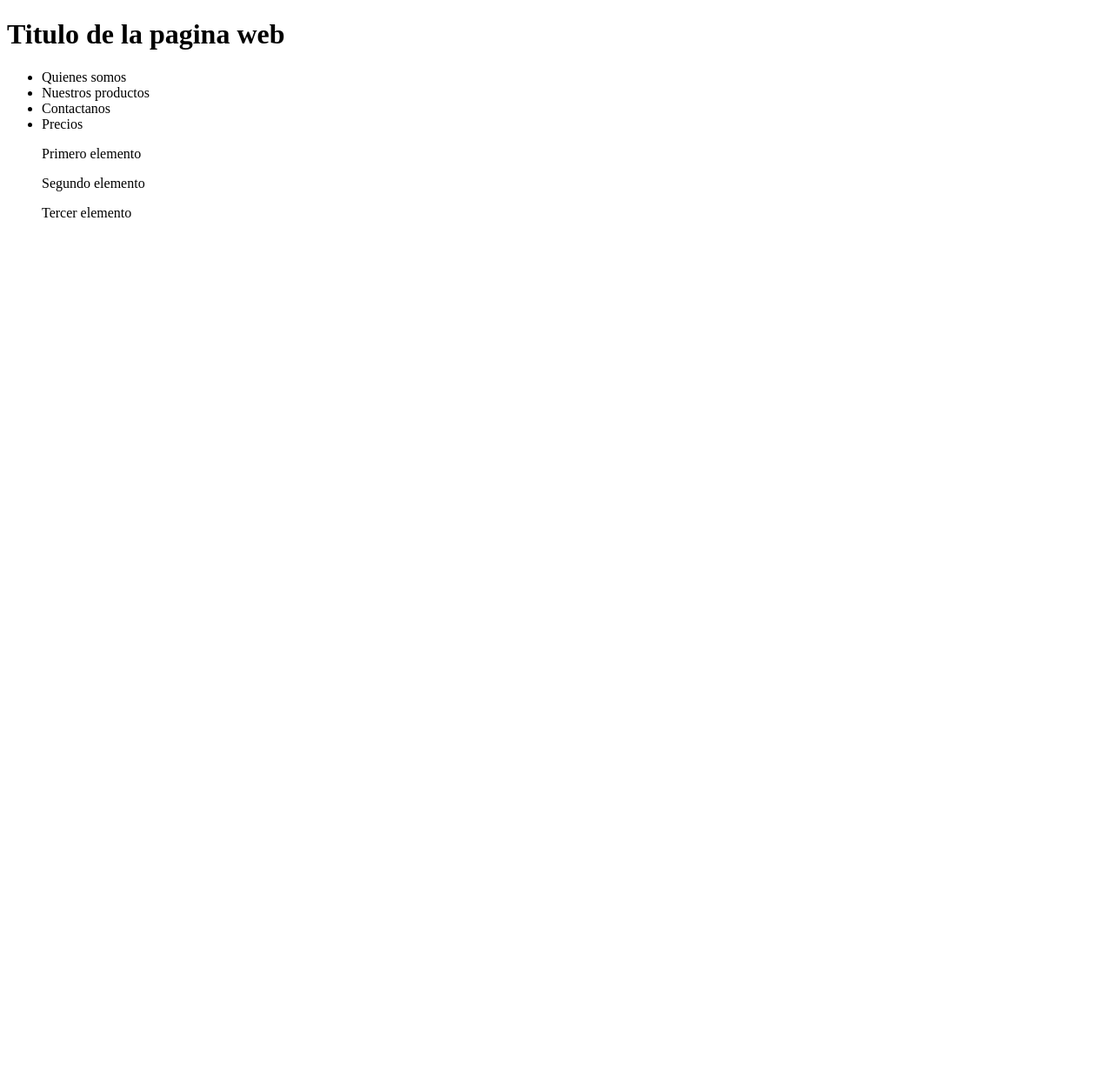
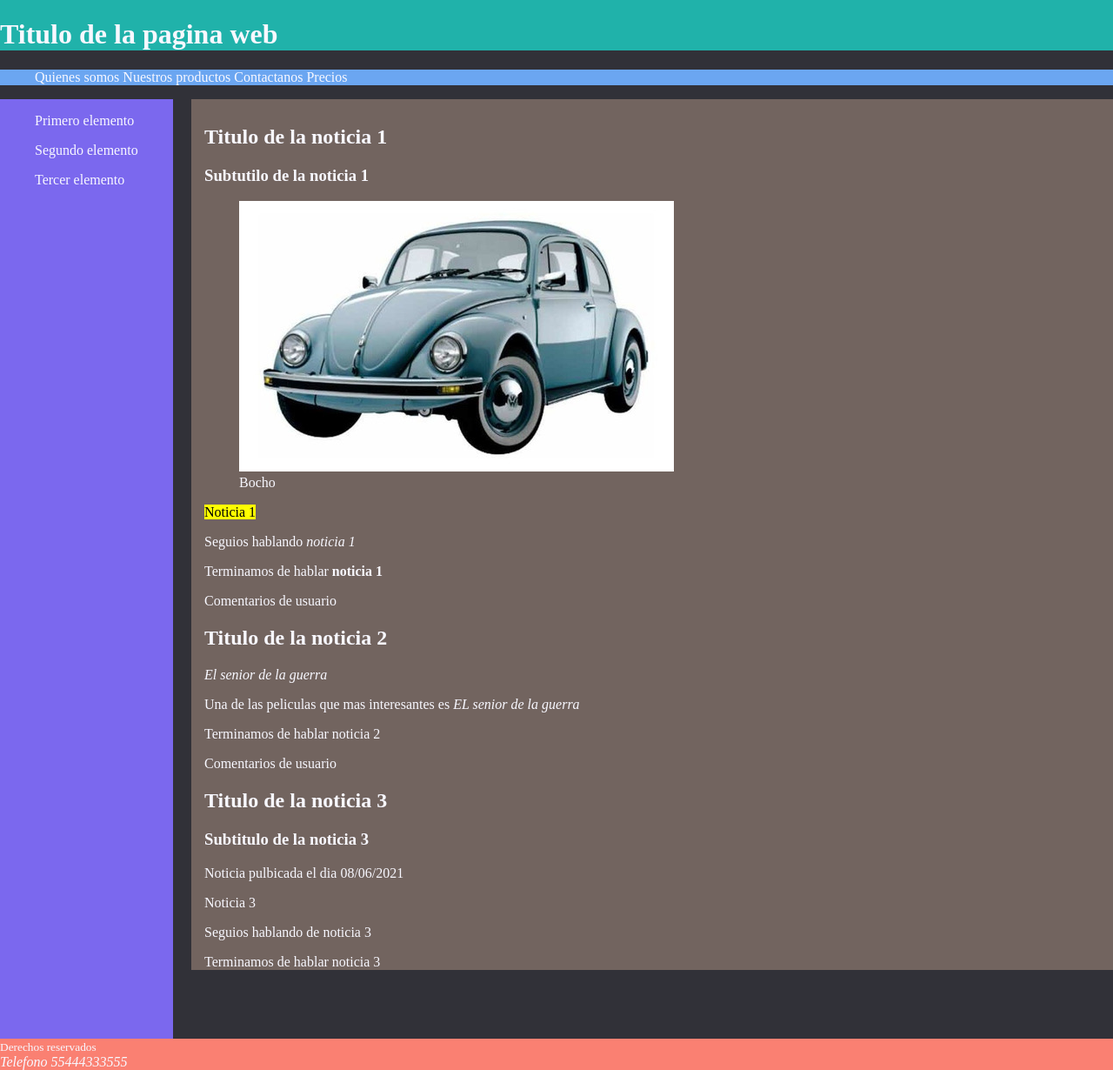
Before and after one commit to IvanSanDeep/myRepository, a plain HTML site: page index.html in a window 1280 px wide. Shown: the whole page at 87% size. Before the commit the page ends 800 px from the top, so only its background shows below. Drawn offline with Linux system fonts and the light colour scheme.

Commit message:
Cambios nuevos

```diff
--- a/index.html
+++ b/index.html
@@ -4,14 +4,15 @@
         <meta charset="is0-8559-1">
         <meta name="description" content="Pagina de ensenaza html 5"/>
 
+
+        <link rel="stylesheet" href = "mihojadeestilos.css"/>
         <title>Pagina de programacion en HTML 5</title>
-        <link rel="styleshett" href="mihojadeestilos.css"/>
     </head>
     <body>
-        <header>
+        <header id="cabeceraweb">
             <h1>Titulo de la pagina web</h1>
         </header>
-        <nav>
+        <nav id="navegacionprincipal">
             <ul>
                 <li>Quienes somos</li>
                 <li>Nuestros productos</li>
@@ -19,10 +20,62 @@
                 <li>Precios</li>
             </ul>
         </nav>
-        <aside>
+        <aside id="barralateral">
             <blockquote>Primero elemento</blockquote>
             <blockquote>Segundo elemento</blockquote>
             <blockquote>Tercer elemento</blockquote>
         </aside>
+        <section id="contenido">
+            <article>
+                <header>
+                    <hgroup>
+                        <h2>Titulo de la noticia 1</h2>
+                        <h3>Subtutilo de la noticia 1</h3>
+                    </hgroup>
+                </header>
+                <figure>
+                    <img src="imagenes/bocho.jpg"/>
+                    <figcaption>
+                        Bocho
+                    </figcaption>
+                </figure>
+                <p><mark>Noticia 1</mark></p>
+                <p>Seguios hablando<em> noticia 1</em></p>
+                <p>Terminamos de hablar<strong> noticia 1</strong></p>
+                <footer>
+                    <p>Comentarios de usuario</p>
+                </footer>
+            </article>
+
+            <article>
+                <header>
+                    <hgroup>
+                        <h2>Titulo de la noticia 2</h2>
+                    </hgroup>
+                </header>
+                <p><cite>El senior de la guerra</cite></p>
+                <p>Una de las peliculas que mas interesantes es <cite> EL senior de la guerra</cite></p>
+                <p>Terminamos de hablar noticia 2</p>
+                <footer>
+                    <p>Comentarios de usuario</p>
+                </footer>
+            </article>
+
+            <article>
+                <header>
+                    <hgroup>
+                        <h2>Titulo de la noticia 3</h2>
+                        <h3> Subtitulo de la noticia 3</h3>
+                    </hgroup>
+                    <time datetime="2021/06/08" pubdate>Noticia  pulbicada el dia 08/06/2021</time>
+                </header>
+                <p>Noticia 3</p>
+                <p>Seguios hablando de noticia 3</p>
+                <p>Terminamos de hablar noticia 3</p>
+            </article>
+        </section>
+        <footer id="pie">
+            <small>Derechos reservados</small> <address>Telefono 55444333555</address>
+        </footer>
     </body>
 </html>
--- /dev/null
+++ b/mihojadeestilos.css
@@ -0,0 +1,38 @@
+html,
+
+#cabeceraweb{
+    background-color: lightseagreen;
+}
+#navegacionprincipal{
+    background-color: rgb(107, 166, 241);
+}
+
+#barralateral{
+    background-color: mediumslateblue;
+    float:left;
+    height: 1080px;
+}
+
+#contenido{
+    background-color:rgb(114, 100, 95);
+    margin-left: 220px;
+    padding-left: 15px;
+    padding-top: 10px;
+}
+#pie{
+    background-color: salmon;
+    clear: both;
+    margin-top: 20px;
+}
+body{
+    height: 100%;
+    margin: 0;
+    padding: 0;
+    width: 100%;
+    color: ghostwhite;
+    background-color: rgb(49, 49, 56);
+}
+
+li{
+    display: inline;
+}
```
Also changed, not shown: index2.html (added, +91 -0 lines), index3.html (added, +35 -0 lines), imagenes/bocho.jpg (added), locations.txt.
